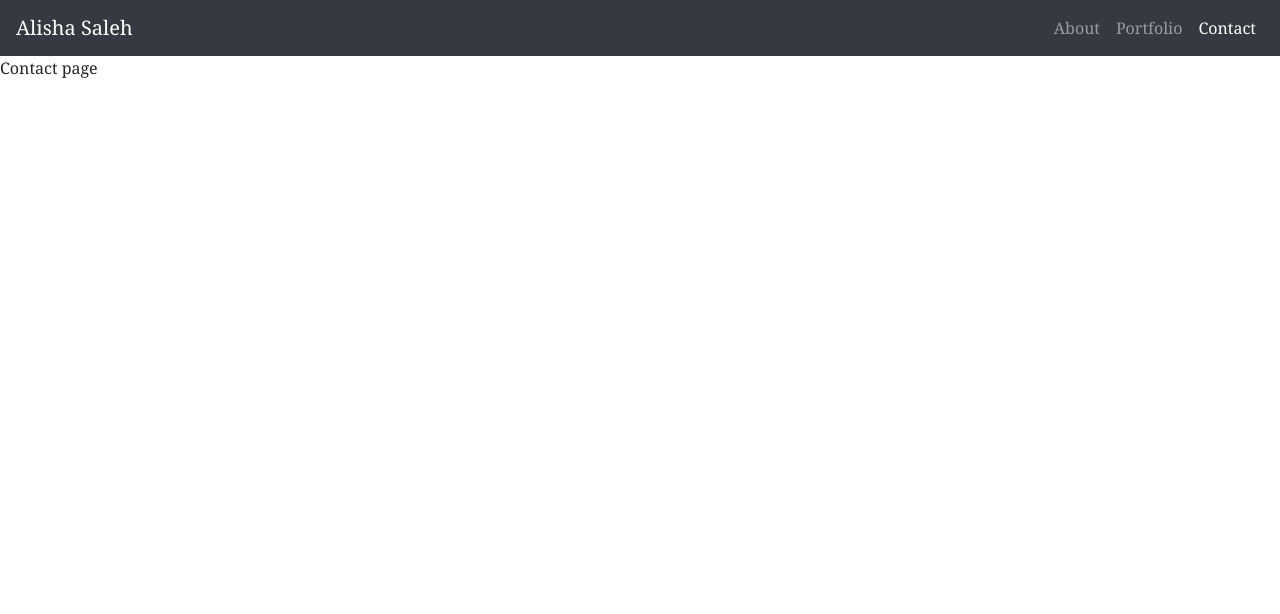
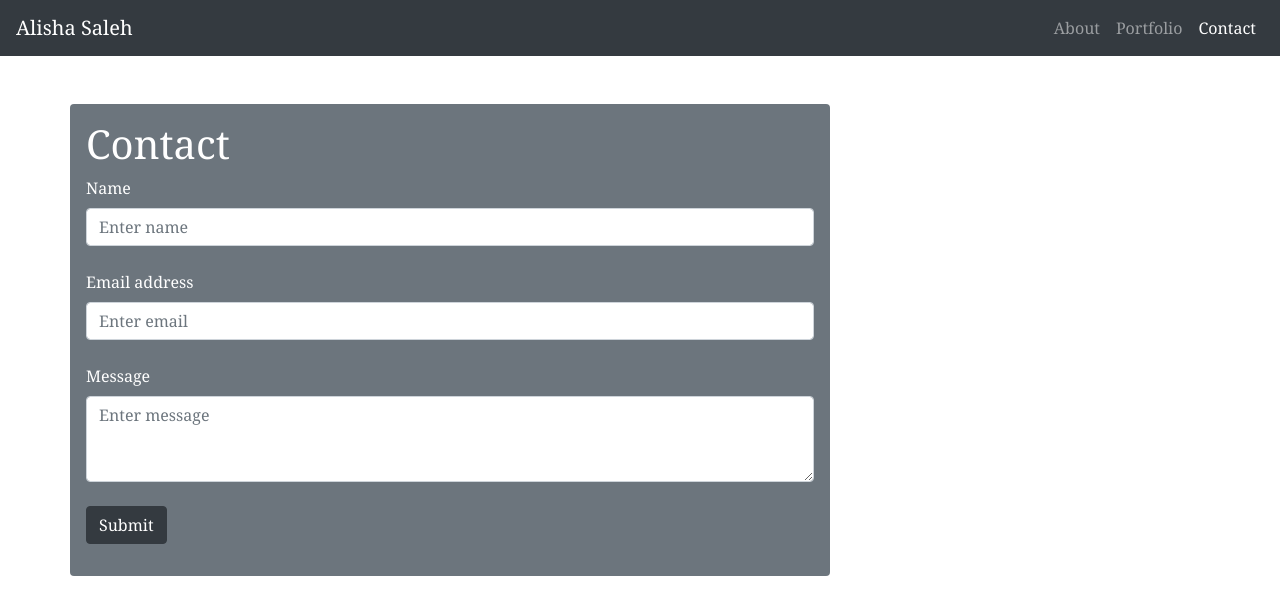
Before and after one commit to AlishaSaleh/react-portfolio, a React (Create React App) app: page /contact in a window 1280 px wide. Shown: the top 614 px of the page. Built offline with nearby package versions, Linux system fonts and the light colour scheme.

Commit message:
Contact form added

```diff
--- a/src/pages/Contact.js
+++ b/src/pages/Contact.js
@@ -3,7 +3,29 @@ import React from "react";
 function Contact() {
     return (
         <>
-        <p>Contact page</p>
+         <div className="container text-white mt-5 fade-in">
+            <div className="row">
+                <div className="col-sm-8 bg-secondary p-3 rounded">
+                    <h1>Contact</h1>
+
+                    <form>
+                        <div className="form-group">
+                            <label for="usersName">Name</label>
+                            <input type="text" className="form-control" id="usersName" placeholder="Enter name"/>
+                            <br/>
+                            <label for="usersEmail">Email address</label>
+                            <input type="email" className="form-control" id="usersEmail" placeholder="Enter email"/>
+                            <br/>
+                            <label for="usersMessage">Message</label>
+                            <textarea className="form-control" id="usersMessage" placeholder="Enter message"
+                                rows="3"></textarea>
+                            <br/>
+                            <button className="btn btn-dark" type="submit">Submit</button>
+                        </div>
+                    </form>
+                </div>
+            </div>
+        </div>
         </>
     )
 }
```
